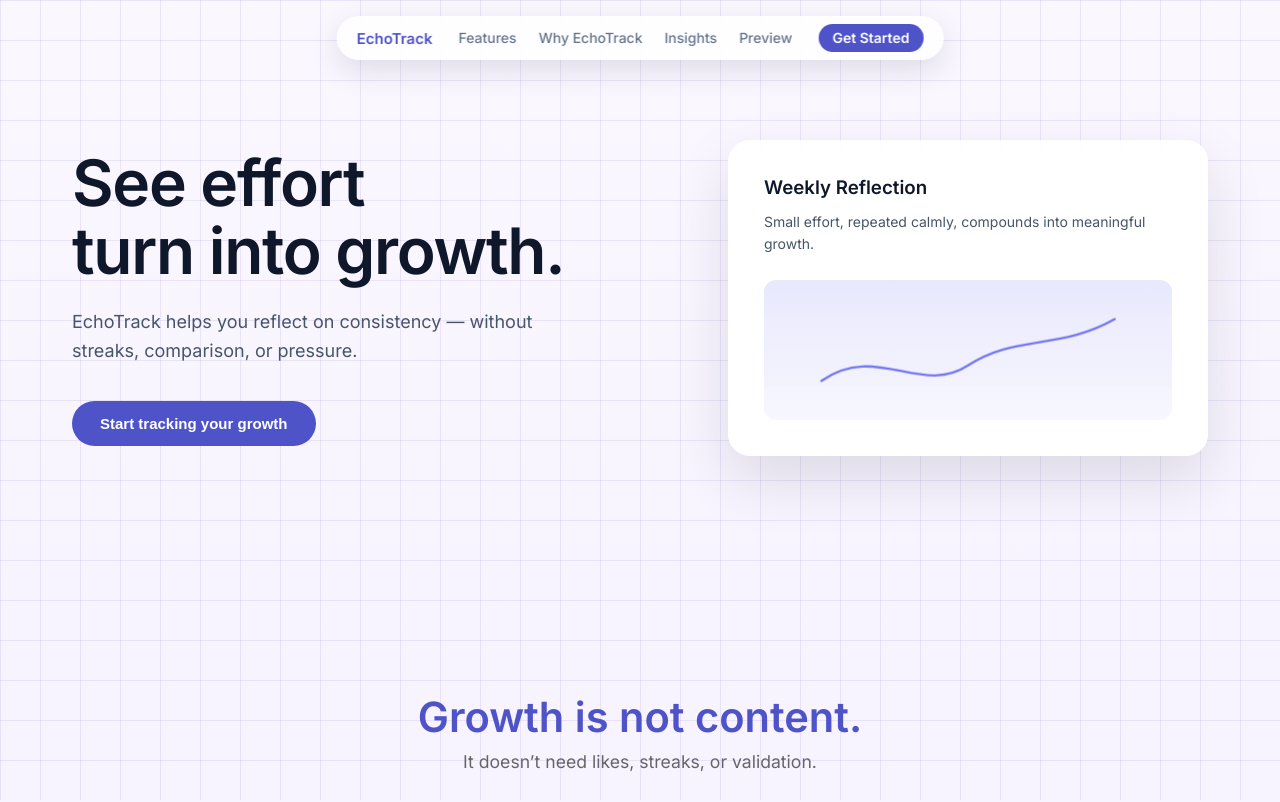
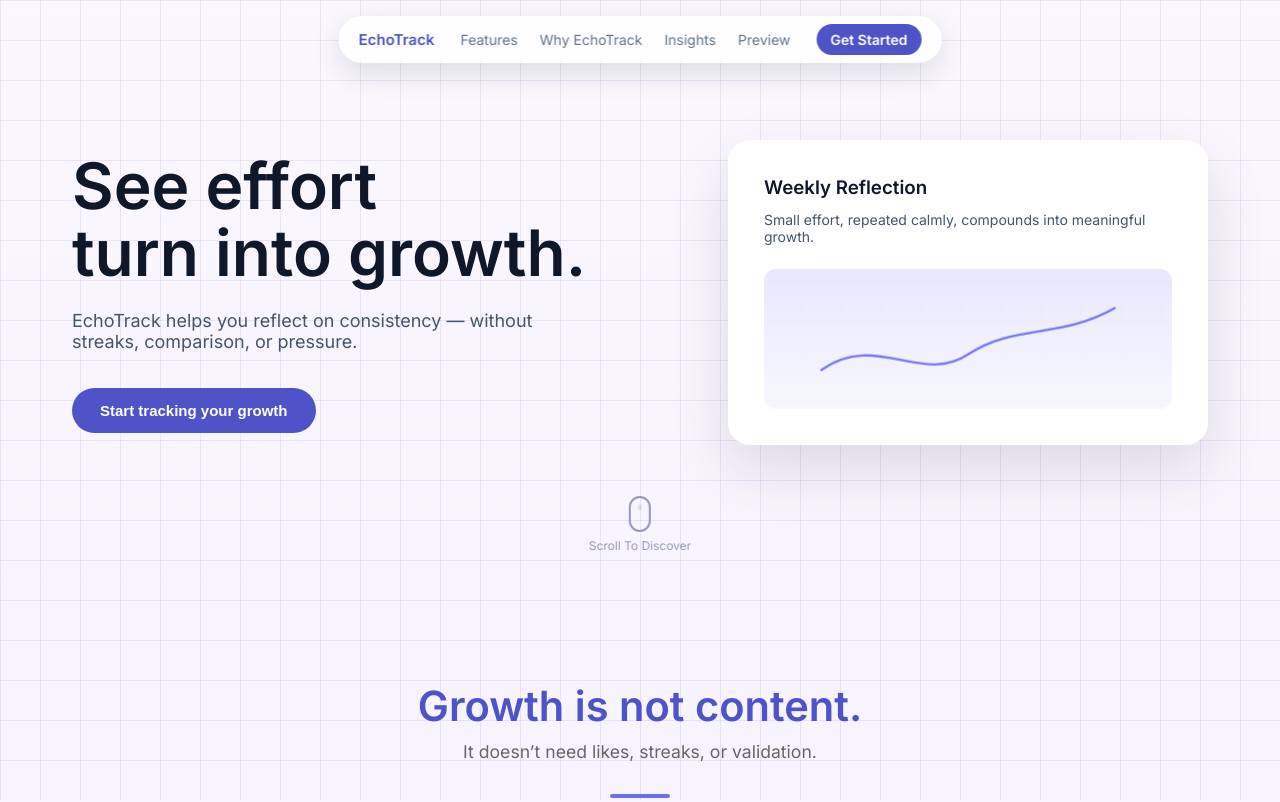
Before and after one commit to anand-exe7/echoTrack_front-end, a React (Vite) app: page / in a window 1280 px wide. Shown: the top 802 px of the page. Built offline with nearby package versions, Linux system fonts and the light colour scheme.

Commit message:
Add scroll indicator with smooth fade on hero section

```diff
--- a/src/components/landing/Hero.jsx
+++ b/src/components/landing/Hero.jsx
@@ -1,6 +1,28 @@
+import { useEffect, useRef, useState } from "react";
+
 export default function Hero() {
+  const heroRef = useRef(null);
+  const [showScroll, setShowScroll] = useState(true);
+
+  useEffect(() => {
+    const observer = new IntersectionObserver(
+      ([entry]) => {
+        setShowScroll(entry.isIntersecting);
+      },
+      {
+        threshold: 0.6, // hero must be ~60% visible
+      }
+    );
+
+    if (heroRef.current) {
+      observer.observe(heroRef.current);
+    }
+
+    return () => observer.disconnect();
+  }, []);
+
   return (
-    <section id="hero" className="section hero">
+    <section ref={heroRef} id="hero" className="section hero">
       <div>
         <h1>
           See effort
@@ -25,7 +47,6 @@ export default function Hero() {
           Small effort, repeated calmly, compounds into meaningful growth.
         </p>
 
-        {/* Animated Graph */}
         <div
           style={{
             marginTop: "24px",
@@ -64,7 +85,15 @@ export default function Hero() {
         </div>
       </div>
 
-      {/* Inline keyframes (scoped, no global mess) */}
+      {/* Scroll Indicator */}
+      <div className={`scroll-indicator ${!showScroll ? "hide" : ""}`}>
+        <div className="mouse">
+          <span className="wheel" />
+        </div>
+        <span className="scroll-text">Scroll To Discover</span>
+      </div>
+
+      {/* Inline keyframes */}
       <style>{`
         @keyframes drawLine {
           to {
--- a/src/index.css
+++ b/src/index.css
@@ -20,7 +20,6 @@ body {
   overflow-x: hidden;
   position: relative;
 
-  /* Soft base gradient */
   background: linear-gradient(
     180deg,
     #faf7ff 0%,
@@ -31,7 +30,6 @@ body {
 
 /* =====================
    GLOBAL GRID BACKGROUND
-   (ALWAYS visible)
 ===================== */
 body::before {
   content: "";
@@ -41,22 +39,14 @@ body::before {
   pointer-events: none;
 
   background-image:
-    linear-gradient(
-      rgba(180, 160, 220, 0.22) 1px,
-      transparent 1px
-    ),
-    linear-gradient(
-      90deg,
-      rgba(180, 160, 220, 0.22) 1px,
-      transparent 1px
-    );
+    linear-gradient(rgba(180, 160, 220, 0.22) 1px, transparent 1px),
+    linear-gradient(90deg, rgba(180, 160, 220, 0.22) 1px, transparent 1px);
 
   background-size: 40px 40px;
 }
 
 /* =====================
    SECTIONS
-   (never block grid)
 ===================== */
 section,
 .section {
@@ -67,7 +57,7 @@ section,
 }
 
 /* =====================
-   NAVBAR (UNCHANGED)
+   NAVBAR
 ===================== */
 .navbar {
   position: fixed;
@@ -83,7 +73,6 @@ section,
   gap: 26px;
   padding: 8px 20px;
   border-radius: 999px;
-  white-space: nowrap;
 
   background: rgba(255, 255, 255, 0.78);
   backdrop-filter: blur(14px);
@@ -94,13 +83,10 @@ section,
   font-size: 15px;
   font-weight: 700;
   color: #4e54c8;
-  cursor: pointer;
-  line-height: 1;
 }
 
 .nav-links {
   display: flex;
-  align-items: center;
   gap: 22px;
 }
 
@@ -108,36 +94,12 @@ section,
   all: unset;
   cursor: pointer;
   font-size: 14px;
-  font-weight: 500;
   color: #64748b;
-  position: relative;
-  line-height: 1;
-  white-space: nowrap;
   transition: color 0.15s ease;
 }
 
 .nav-links button:hover {
   color: #334155;
-}
-
-.nav-links button::after {
-  content: "";
-  position: absolute;
-  left: 0;
-  bottom: -6px;
-  width: 0%;
-  height: 2px;
-  border-radius: 2px;
-  background: #4e54c8;
-  transition: width 0.2s ease;
-}
-
-.nav-links button.active {
-  color: #4e54c8;
-}
-
-.nav-links button.active::after {
-  width: 100%;
 }
 
 .nav-cta {
@@ -147,22 +109,19 @@ section,
   border-radius: 999px;
   font-size: 14px;
   font-weight: 600;
-  line-height: 1;
-  white-space: nowrap;
   color: white;
   background: #4e54c8;
-  transition: background 0.2s ease, transform 0.2s ease;
 }
 
 .nav-cta:hover {
   background: #3f45b5;
-  transform: translateY(-1px);
 }
 
 /* =====================
    HERO
 ===================== */
 .hero {
+  position: relative;
   display: grid;
   grid-template-columns: 1.2fr 1fr;
   align-items: center;
@@ -172,7 +131,6 @@ section,
 .hero h1 {
   font-size: 64px;
   line-height: 1.05;
-  letter-spacing: -0.02em;
   margin-bottom: 24px;
 }
 
@@ -180,7 +138,6 @@ section,
   font-size: 18px;
   color: #475569;
   max-width: 520px;
-  line-height: 1.6;
 }
 
 .hero-cta {
@@ -196,12 +153,66 @@ section,
   font-size: 15px;
   font-weight: 600;
   cursor: pointer;
-  transition: transform 0.2s ease, background 0.2s ease;
 }
 
 .hero-cta button:hover {
   background: #3f45b5;
-  transform: translateY(-2px);
+}
+
+/* =====================
+   SCROLL INDICATOR (FIXED)
+===================== */
+.scroll-indicator {
+  position: absolute;
+  bottom: 32px;
+  left: 50%;
+  transform: translateX(-50%);
+  display: flex;
+  flex-direction: column;
+  align-items: center;
+  gap: 6px;
+  opacity: 0.7;
+  pointer-events: none;
+
+  /* IMPORTANT */
+  transition: opacity 1s ease, transform 1s ease;
+}
+
+.scroll-indicator.hide {
+  opacity: 0;
+  transform: translateX(-50%) translateY(12px);
+}
+
+.scroll-text {
+  font-size: 12px;
+  color: #6b6f9c;
+}
+
+.mouse {
+  width: 22px;
+  height: 36px;
+  border: 2px solid #6b6f9c;
+  border-radius: 12px;
+  position: relative;
+}
+
+.wheel {
+  width: 4px;
+  height: 6px;
+  background: #6b6f9c;
+  border-radius: 2px;
+  position: absolute;
+  top: 6px;
+  left: 50%;
+  transform: translateX(-50%);
+  animation: scrollWheel 1.6s infinite ease-in-out;
+}
+
+@keyframes scrollWheel {
+  0% { opacity: 0; transform: translate(-50%, 0); }
+  30% { opacity: 1; }
+  60% { opacity: 0; transform: translate(-50%, 10px); }
+  100% { opacity: 0; }
 }
 
 /* =====================
@@ -209,96 +220,18 @@ section,
 ===================== */
 .soft-card {
   background: rgba(255, 255, 255, 0.92);
-  backdrop-filter: blur(14px);
   border-radius: 22px;
   padding: 36px;
   box-shadow: 0 24px 60px rgba(15, 23, 42, 0.12);
 }
 
 /* =====================
-   SECTION TITLES
-===================== */
-.section-title {
-  font-size: clamp(2.2rem, 4vw, 2.8rem);
-  font-weight: 700;
-  color: #4e54c8;
-  margin-bottom: 20px;
-}
-
-.section-subtitle {
-  font-size: 1.05rem;
-  color: #64748b;
-  line-height: 1.7;
-}
-
-/* =====================
-   CENTER QUOTE
-===================== */
-.center-quote {
-  text-align: center;
-  font-size: 1.1rem;
-  color: #334155;
-  margin-top: 120px;
-  opacity: 0.85;
-}
-
-/* =====================
-   FOOTER (STANDOUT)
+   FOOTER
 ===================== */
 .footer {
-  padding: 90px 32px 70px;
+  padding: 90px 32px;
   margin-top: 120px;
-
-  background: linear-gradient(
-    135deg,
-    #e6ddff 0%,
-    #d9ccff 50%,
-    #e6ddff 100%
-  );
-
-  border-top: 1px solid rgba(78, 84, 200, 0.2);
-
-  display: flex;
-  justify-content: space-between;
-  align-items: center;
-
-  max-width: 100%;
-}
-
-.footer-content {
-  max-width: 1200px;
-  margin: 0 auto;
-  width: 100%;
-  display: flex;
-  justify-content: space-between;
-  align-items: center;
-}
-
-.footer h3 {
-  color: #4e54c8;
-  font-weight: 700;
-}
-
-.footer p,
-.footer a {
-  color: #475569;
-  font-size: 14px;
-  text-decoration: none;
-}
-
-/* =====================
-   COLOR LOCK
-   (protect navbar & icons)
-===================== */
-.navbar,
-.nav-container,
-.nav-logo,
-.nav-links button,
-.nav-cta,
-svg,
-img {
-  filter: none !important;
-  background-blend-mode: normal !important;
+  background: linear-gradient(135deg, #e6ddff, #d9ccff, #e6ddff);
 }
 
 /* =====================
@@ -307,17 +240,10 @@ img {
 @media (max-width: 900px) {
   .hero {
     grid-template-columns: 1fr;
-    gap: 48px;
   }
 
   .hero h1 {
     font-size: 48px;
-  }
-
-  .footer-content {
-    flex-direction: column;
-    gap: 24px;
-    text-align: center;
   }
 }
 
```
